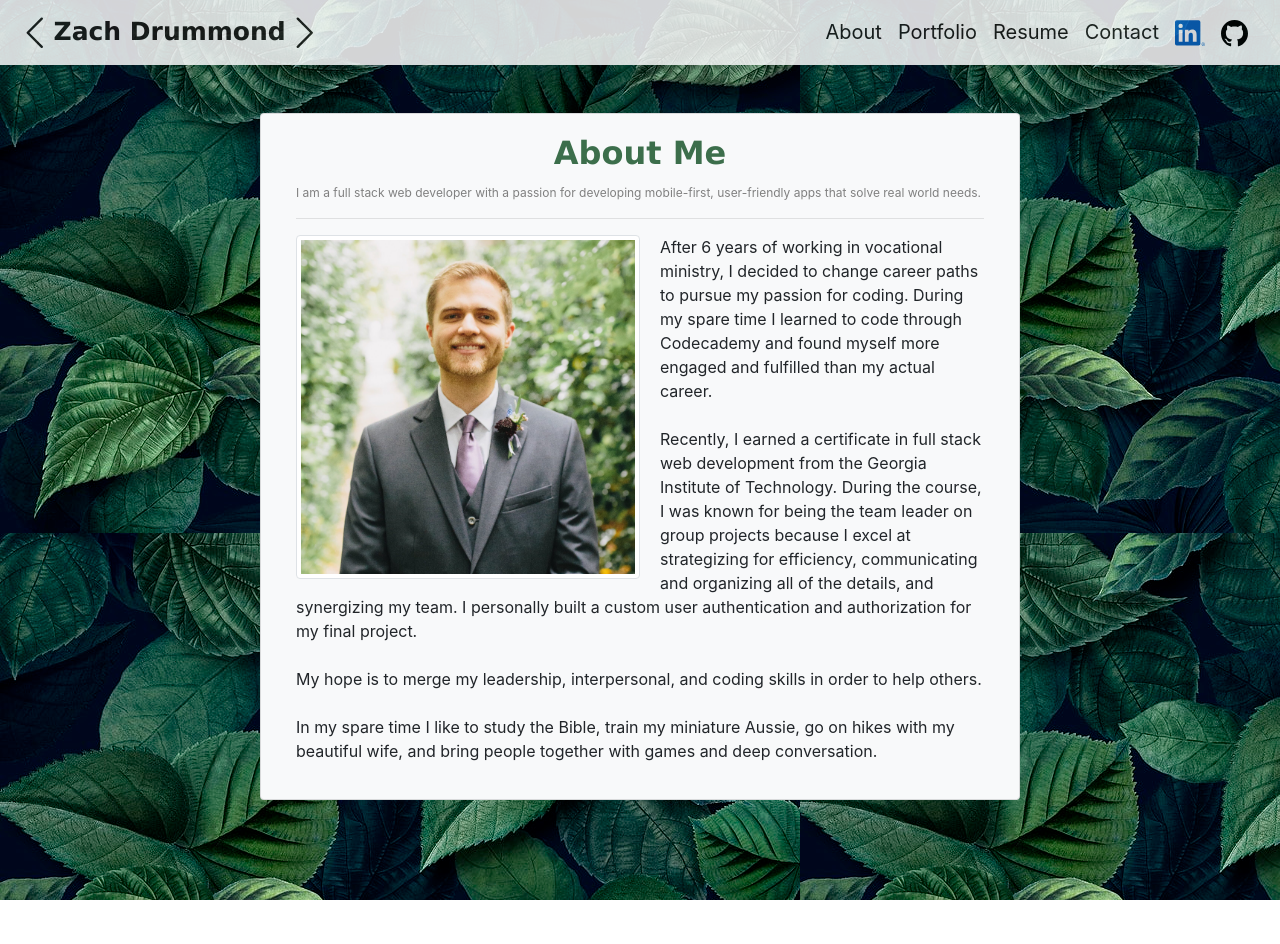
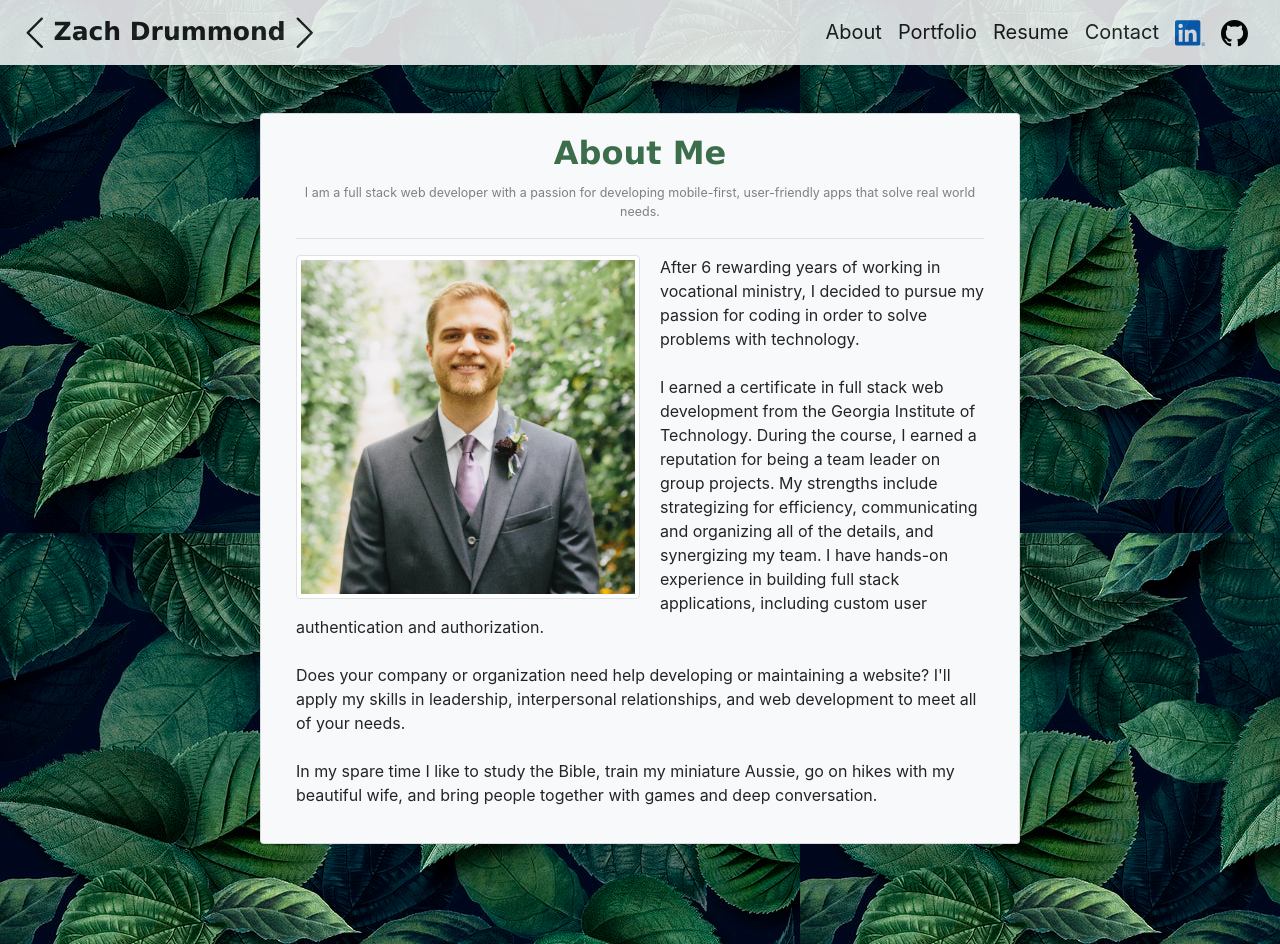
Before and after one commit to zachdrummond/portfolio-react, a React (Create React App) app: page /#/ in a window 1280 px wide. Before the commit the page ends 900 px from the top, so only its background shows below. Built offline with nearby package versions, Linux system fonts and the light colour scheme.

Commit message:
Updated about paragraph

```diff
--- a/src/components/About/About.css
+++ b/src/components/About/About.css
@@ -5,3 +5,9 @@
   margin-bottom: 5px !important;
   max-width: 50% !important;
 }
+
+#brand {
+  color: gray;
+  font-size: 12.5px;
+  text-align: center;
+}
--- a/src/components/About/About.jsx
+++ b/src/components/About/About.jsx
@@ -32,22 +32,22 @@ const About = () => {
                     id="aboutMeImg"
                   />
                   <p>
-                    After 6 years of working in vocational ministry, I decided
-                    to change career paths to pursue my passion for coding.
-                    During my spare time I learned to code through Codecademy
-                    and found myself more engaged and fulfilled than my actual
-                    career.
+                    After 6 rewarding years of working in vocational ministry,
+                    I decided to pursue my passion for coding in order to solve
+                    problems with technology.
                     <br /> <br />
-                    Recently, I earned a certificate in full stack web
-                    development from the Georgia Institute of Technology. During
-                    the course, I was known for being the team leader on group
-                    projects because I excel at strategizing for efficiency,
-                    communicating and organizing all of the details, and
-                    synergizing my team. I personally built a custom user
-                    authentication and authorization for my final project.
+                    I earned a certificate in full stack web development from
+                    the Georgia Institute of Technology. During the course, I
+                    earned a reputation for being a team leader on group projects.
+                    My strengths include strategizing for efficiency, communicating
+                    and organizing all of the details, and synergizing my team.
+                    I have hands-on experience in building full stack applications,
+                    including custom user authentication and authorization.
                     <br /> <br />
-                    My hope is to merge my leadership, interpersonal, and coding
-                    skills in order to help others.
+                    Does your company or organization need help developing or
+                    maintaining a website? I'll apply my skills in leadership,
+                    interpersonal relationships, and web development to meet all
+                    of your needs.
                     <br /> <br />
                     In my spare time I like to study the Bible, train my
                     miniature Aussie, go on hikes with my beautiful wife, and
--- a/src/index.css
+++ b/src/index.css
@@ -14,10 +14,6 @@ main {
   color: #3c6e4b !important;
 }
 
-#brand {
-  color: gray;
-  font-size: 12px;
-}
 /* Changes the font to serif */
 .font {
   font-family: Verdana, Geneva, Tahoma, sans-serif !important;
```
Also changed, not shown: src/components/Contact/Form.jsx (deleted).
